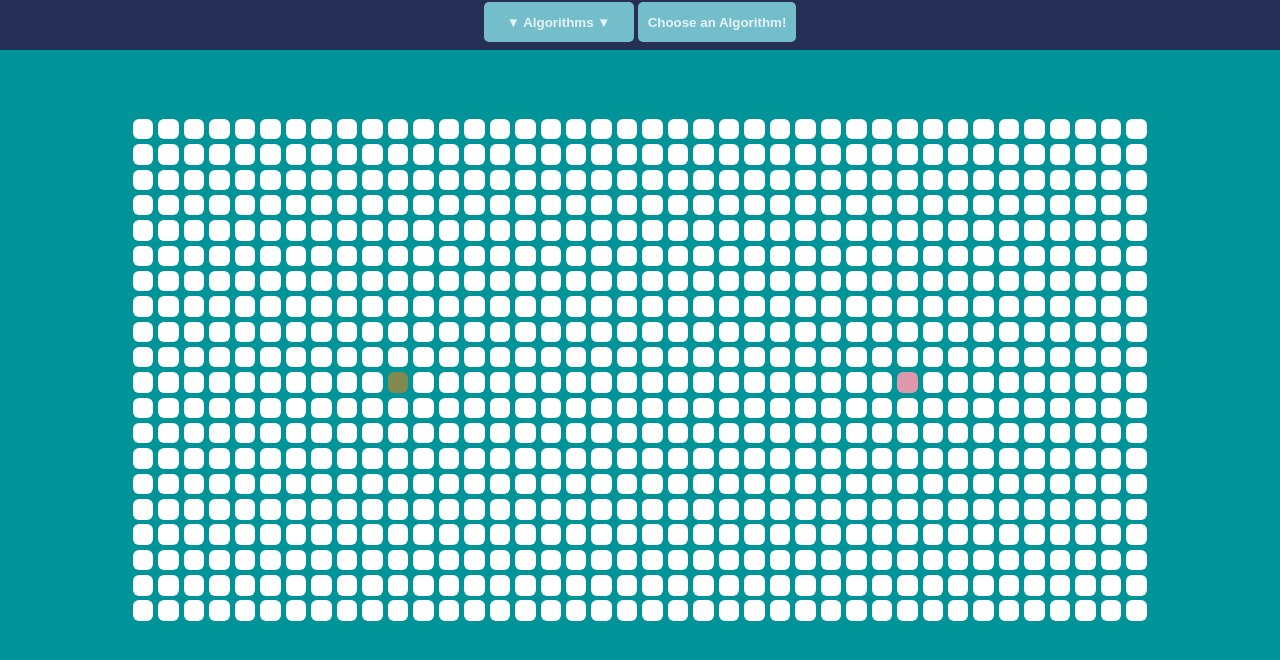
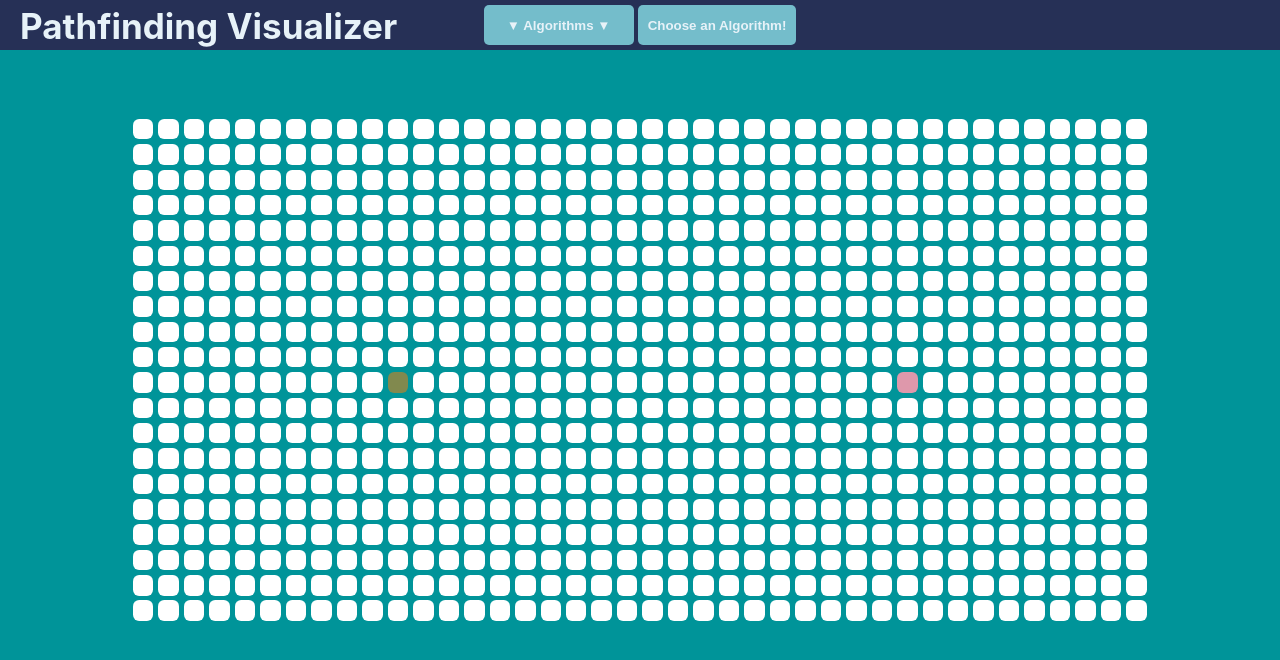
Before and after one commit to johnsonphan95/pathfindee, a React (Create React App) app: page / in a window 1280 px wide. Shown: the top 660 px of the page. Built offline with nearby package versions, Linux system fonts and the light colour scheme.

Commit message:
Add reset grid

```diff
--- a/package.json
+++ b/package.json
@@ -12,7 +12,7 @@
   },
   "homepage": "http://johnsonphan95.github.io/visualizer",
   "scripts": {
-    "start": "react-scripts start",
+    "start": "BROWSER=none react-scripts start",
     "build": "react-scripts build",
     "test": "react-scripts test",
     "eject": "react-scripts eject",
--- a/src/components/Node.css
+++ b/src/components/Node.css
@@ -46,13 +46,12 @@
   }
 
   50% {
-    background: crimson;
-    opacity: 0.75;
+    background: red;
   }
 
   75% {
     transform: scale(1.5);
-    background: orangered;
+    background: purple;
   }
 
   100% {
@@ -84,6 +83,7 @@
 
   50% {
     transform: scale(1.5);
+    background: purple;
   }
 
   100% {
--- a/src/components/PathFinder.css
+++ b/src/components/PathFinder.css
@@ -1,3 +1,10 @@
+.navbar {
+  display: flex;
+  align-items: center;
+  background-color: #263056;
+  height: 50px;
+}
+
 .grid {
   display: flex;
   margin: 5% auto;
@@ -6,11 +13,25 @@
   justify-content: space-evenly;
 }
 
+.logo {
+  position: absolute;
+  color: #e7f2f8;
+  font-weight: bold;
+  top: -15px;
+  font-size: 35px;
+  margin: 20px;
+}
+
 .col {
   display: flex;
   flex-direction: column;
   justify-content: space-evenly;
   width: 2%;
+}
+
+.buttons {
+  position: relative;
+  margin: 0 auto;
 }
 
 .button {
@@ -28,13 +49,6 @@
 .button:hover {
   background-color: #e7f2f8;
   color: #74bdcb;
-}
-
-.navbar {
-  display: flex;
-  justify-content: center;
-  background-color: #263056;
-  height: 50px;
 }
 
 .dropdown {
--- a/src/components/PathFinder.jsx
+++ b/src/components/PathFinder.jsx
@@ -128,7 +128,26 @@ const Visualizer = () => {
   };
 
   const resetGrid = () => {
-    const newGrid = getInitialGrid();
+    if (!finished) return;
+    let visited = document.getElementsByClassName("node-visited");
+    while (visited.length) {
+      visited[0].className = "node";
+    }
+    document.getElementById(
+      `${coordinates.START_NODE_ROW}-${coordinates.START_NODE_COL}`
+    ).className = "node node-start";
+    document.getElementById(
+      `${coordinates.END_NODE_ROW}-${coordinates.END_NODE_COL}`
+    ).className = "node node-end";
+    const newGrid = [];
+    for (let col = 0; col < 40; col++) {
+      const curr = [];
+      for (let row = 0; row < 20; row++) {
+        curr.push(new NodeObject(col, row, coordinates));
+      }
+      newGrid.push(curr);
+    }
+    setFinished(false);
     setGrid(newGrid);
   };
 
@@ -139,27 +158,30 @@ const Visualizer = () => {
       if (i === visitedNodesInOrder.length) {
         setTimeout(() => {
           animateShortestPath(nodesInShortestPathOrder);
-        }, 10 * i);
+        }, 20 * i);
         return;
       }
       setTimeout(() => {
         const node = visitedNodesInOrder[i];
         document.getElementById(`${node.row}-${node.col}`).className +=
           " " + "node-visited";
-      }, 10 * i);
+      }, 20 * i);
     }
   };
 
   const animateShortestPath = nodesInShortestPathOrder => {
+    const delay = algorithm === "dfs" ? 20 : 50;
     for (let i = 0; i < nodesInShortestPathOrder.length; i++) {
       setTimeout(() => {
+        if (i === nodesInShortestPathOrder.length - 1) {
+          setFinished(true);
+          setFinding(false);
+        }
         const node = nodesInShortestPathOrder[i];
         document.getElementById(`${node.row}-${node.col}`).className +=
           " " + "node node-shortest-path";
-      }, 50 * i);
+      }, delay * i);
     }
-    setFinding(false);
-    setFinished(true);
   };
 
   const visualizeAlgorithm = () => {
@@ -331,11 +353,10 @@ const Visualizer = () => {
   };
 
   return (
-    <div
-      onMouseDown={() => setMouseDown(true)}
-      onMouseUp={() => handleMouseUp()}
-    >
+    <div>
       <div className="navbar">
+        <p className="logo">Pathfinding Visualizer</p>
+        <div className="buttons">
           <button className="dropdown">
             &#9660; Algorithms &#9660;
             <div className="dropdown-content">
@@ -356,6 +377,7 @@ const Visualizer = () => {
           {getMainButton()}
           {getWeightButton()}
         </div>
+      </div>
       <div className="grid">{displayGrid()}</div>
     </div>
   );
```
Lines whose indentation alone changed are shown as unchanged.
